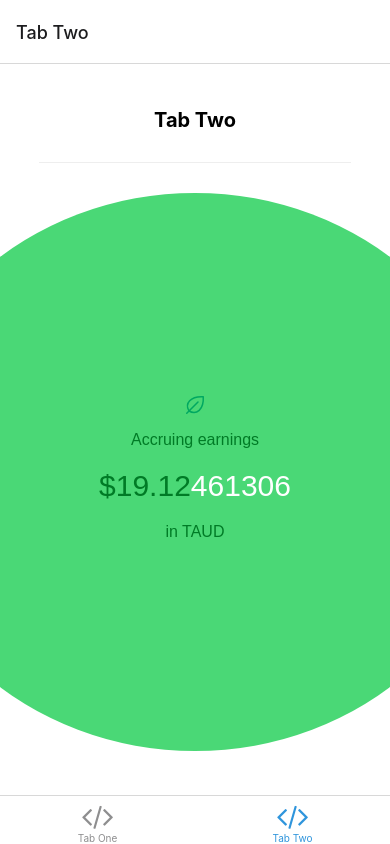
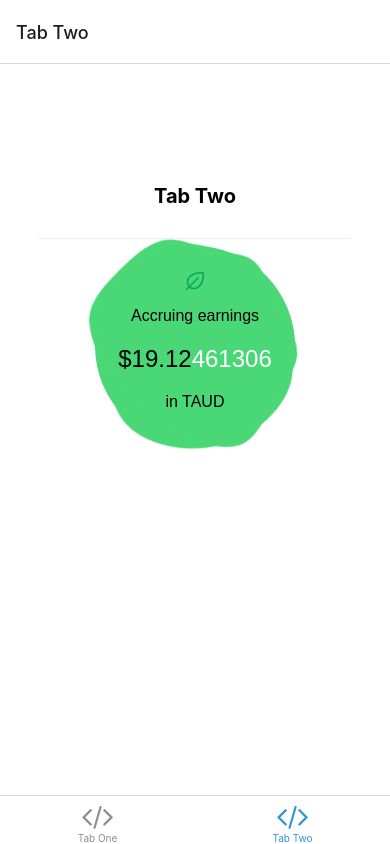
Before and after one commit to tomdonohoe-fin/bliss-mode-expo, a React Native app: screen /TabTwo in a window 390 px wide. Built offline with nearby package versions, Linux system fonts and the light colour scheme; what expo-linking would draw is missing.

Commit message:
Update WebOnly.tsx (#10)

```diff
--- a/components/WebOnly.tsx
+++ b/components/WebOnly.tsx
@@ -1,5 +1,6 @@
 import * as React from 'react';
 import { useWalletAccounts } from '../hooks/useWalletAccounts';
+import Blob from './Blob';
 
 export default function WebOnly() {
 
@@ -17,8 +18,8 @@ export default function WebOnly() {
         }
     });
 
-    return <div>
-        <div style={animatedBlob}>
+    return <Blob>
+        <div>
             <svg width="24" height="24" viewBox="0 0 24 24" fill="none" >
                 <path
                 d="M15 9L3.75 20.25M6 18C1.5 10.5 7.5 3 20.25 3.75 21 16.5 13.5 22.5 6 18z"
@@ -32,7 +33,7 @@ export default function WebOnly() {
             <div style={bigNumbers}>${resAccount.balance.amount}<span style={animatedCounter}>{seconds}</span></div>
             <div style={items}>in TAUD</div>
         </div>
-    </div>
+    </Blob>
 }
 
 const animatedBlob = {
@@ -50,7 +51,7 @@ const items = {
 }
 
 const bigNumbers = {
-    fontSize: '30px',
+    fontSize: '24px',
     padding: '10px'
 }
 
```
